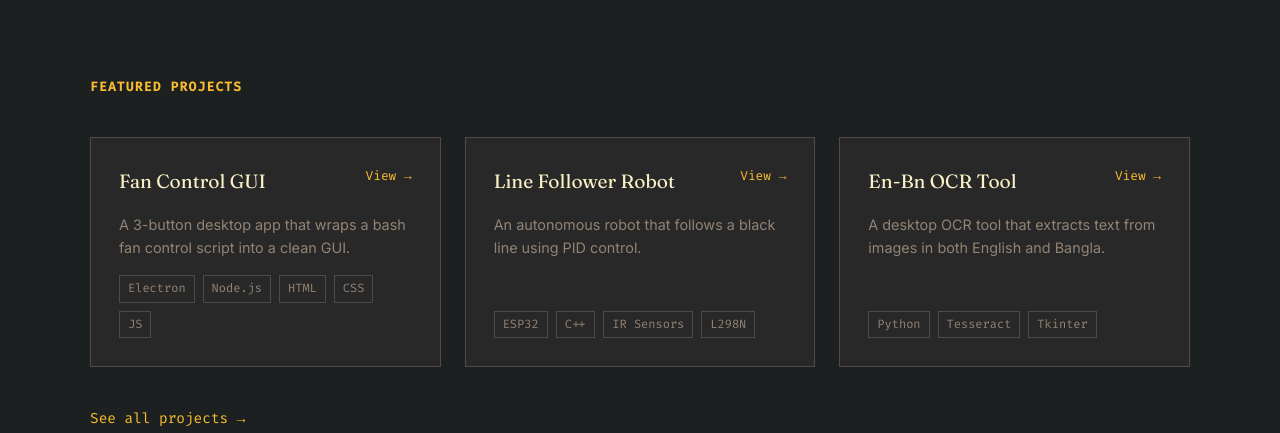
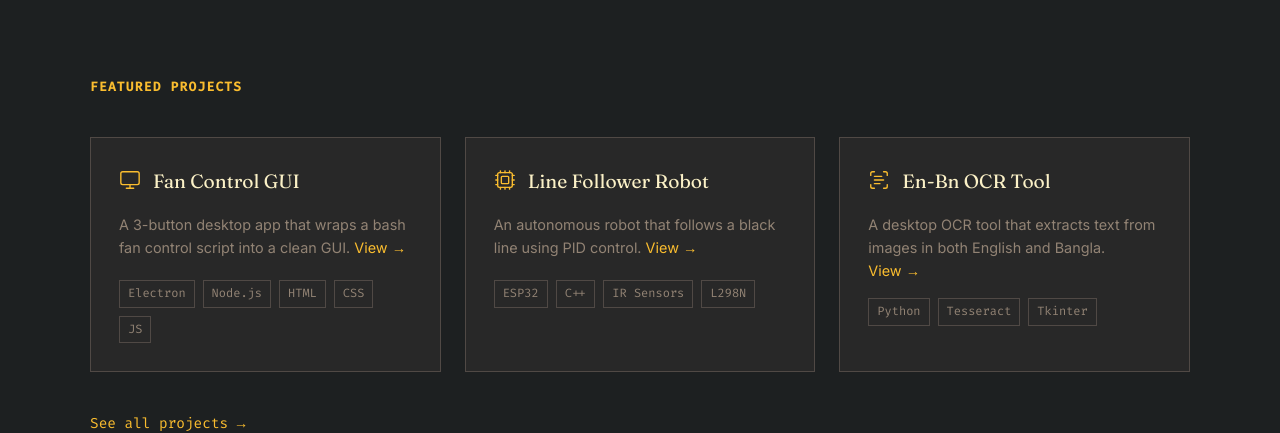
Before and after one commit to readerofalltrades/fatintkishan, a React (Vite) app: page / in a window 1280 px wide. Shown: the part 1360-1793 px from the top of the page. Built offline with nearby package versions, Linux system fonts and the light colour scheme; no server answers.

Commit message:
phase 1.5: project cards — icons, inline view link, aligned stack tags

```diff
--- a/package.json
+++ b/package.json
@@ -10,6 +10,7 @@
     "preview": "vite preview"
   },
   "dependencies": {
+    "lucide-react": "^1.16.0",
     "react": "^19.2.6",
     "react-dom": "^19.2.6",
     "react-router-dom": "^7.15.1"
--- a/src/data/projects.js
+++ b/src/data/projects.js
@@ -1,3 +1,5 @@
+import { Monitor, Cpu, ScanText } from 'lucide-react'
+
 const projects = [
   {
     title: 'Fan Control GUI',
@@ -5,6 +7,7 @@ const projects = [
     stack: ['Electron', 'Node.js', 'HTML', 'CSS', 'JS'],
     slug: 'fan-control-gui',
     featured: true,
+    icon: Monitor,
   },
   {
     title: 'Line Follower Robot',
@@ -12,6 +15,7 @@ const projects = [
     stack: ['ESP32', 'C++', 'IR Sensors', 'L298N'],
     slug: 'line-follower-robot',
     featured: true,
+    icon: Cpu,
   },
   {
     title: 'En-Bn OCR Tool',
@@ -19,6 +23,7 @@ const projects = [
     stack: ['Python', 'Tesseract', 'Tkinter'],
     slug: 'en-bn-ocr-tool',
     featured: true,
+    icon: ScanText,
   },
 ]
 
--- a/src/sections/Projects.css
+++ b/src/sections/Projects.css
@@ -15,6 +15,7 @@
   display: grid;
   grid-template-columns: repeat(3, 1fr);
   gap: 1.5rem;
+  align-items: stretch;
 }
 
 .project-card {
@@ -25,6 +26,7 @@
   flex-direction: column;
   gap: 1rem;
   transition: border-color 0.2s ease;
+  height: 100%;
 }
 
 .project-card:hover {
@@ -34,8 +36,12 @@
 .project-card-header {
   display: flex;
   align-items: flex-start;
-  justify-content: space-between;
-  gap: 1rem;
+  gap: 0.75rem;
+}
+
+.project-card-header svg {
+  flex-shrink: 0;
+  margin-top: 0.2rem; /* optically aligns icon with first line of title */
 }
 
 .project-title {
@@ -61,13 +67,20 @@
   font-size: 0.9rem;
   color: var(--muted);
   line-height: 1.6;
-  flex: 1;
+  min-height: 3.2rem;
+}
+
+/* Makes the "View ->" href similar to the card description */
+.project-tagline .project-link {
+  font-family: var(--font-body);
+  font-size: 0.9rem;
 }
 
 .project-stack {
   display: flex;
   flex-wrap: wrap;
   gap: 0.5rem;
+  /* margin-top: auto; */
 }
 
 .stack-tag {
--- a/src/sections/Projects.jsx
+++ b/src/sections/Projects.jsx
@@ -1,14 +1,14 @@
 import './Projects.css'
 import projects from '../data/projects'
 
-function ProjectCard({ title, tagline, stack, slug }) {
+function ProjectCard({ title, tagline, stack, slug, icon: Icon }) {
   return (
     <div className="project-card">
       <div className="project-card-header">
+        <Icon size={22} strokeWidth={1.5} color="var(--yellow)" />
         <h3 className="project-title">{title}</h3>
-        <a href={`/projects/${slug}`} className="project-link">View →</a>
       </div>
-      <p className="project-tagline">{tagline}</p>
+      <p className="project-tagline">{tagline} <a href={`/projects/${slug}`} className="project-link">View →</a></p>
       <div className="project-stack">
         {stack.map((tag) => (
           <span key={tag} className="stack-tag">{tag}</span>
@@ -20,7 +20,6 @@ function ProjectCard({ title, tagline, stack, slug }) {
 
 function Projects() {
   const featured = projects.filter((p) => p.featured)
-
   return (
     <section className="projects-snapshot">
       <div className="projects-content">
```
Also changed, not shown: 1 other file (tests, documents, lock files or other folders).
